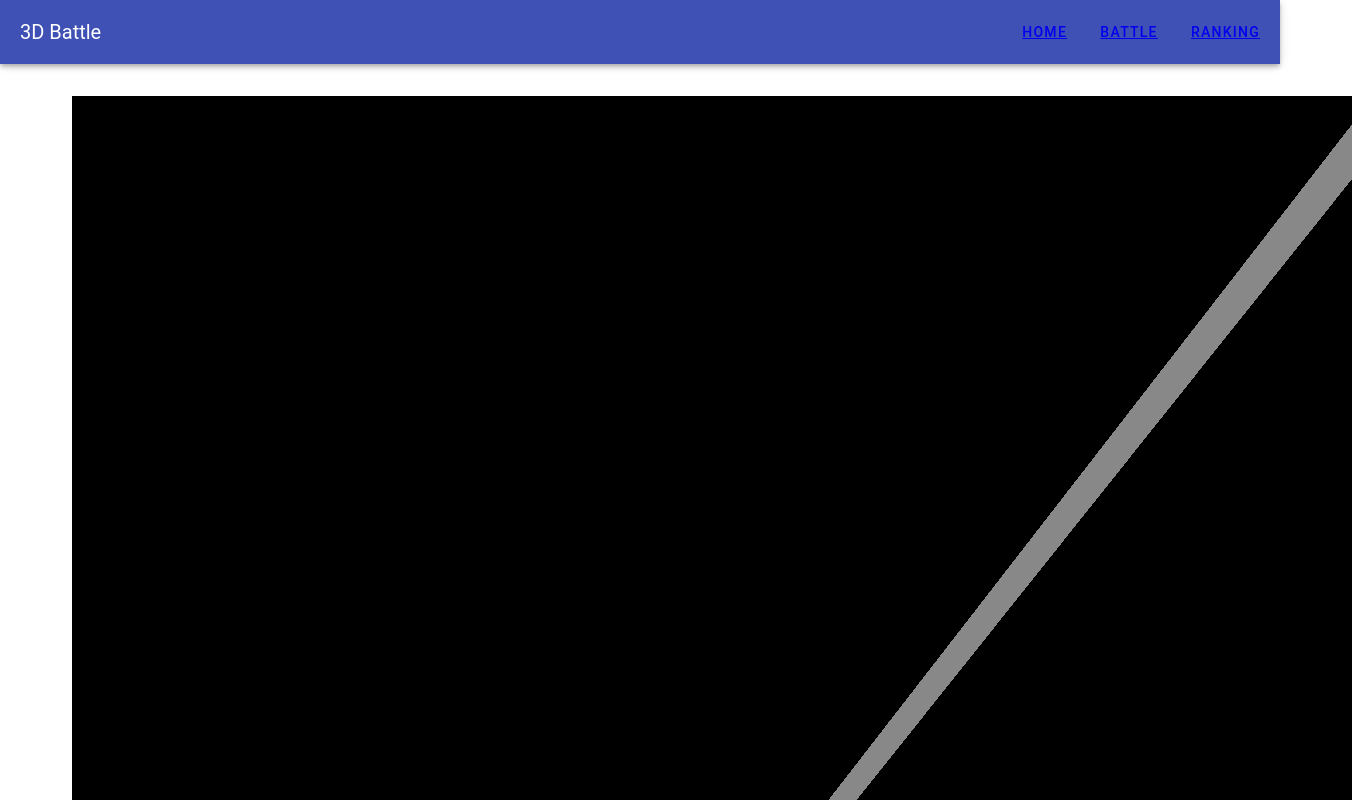
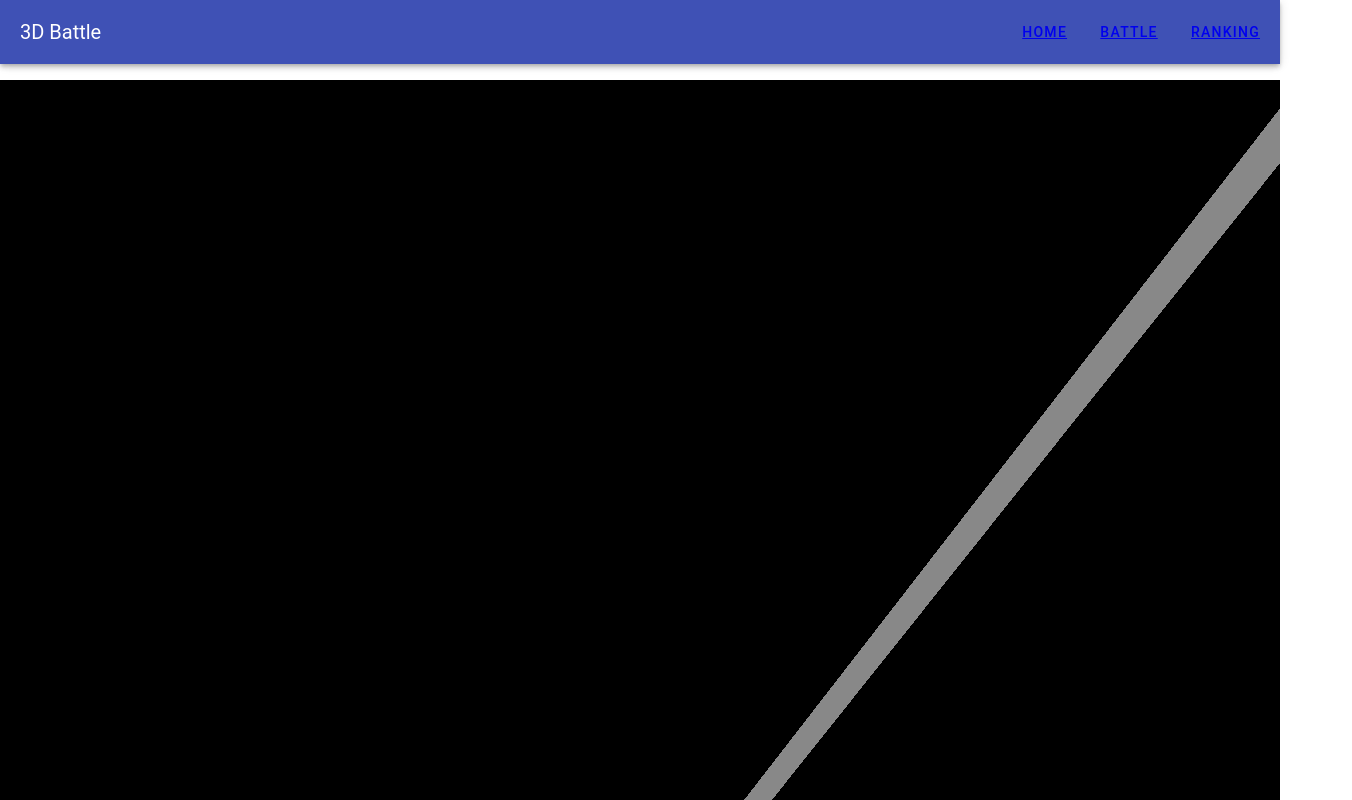
Before and after one commit to tsujitakaa117/3d-battle, a Vue app: page / in a window 1280 px wide. Both pictures are taken after a click on the button "BATTLE". Shown: the top 800 px of the page, 1352 px wide, since content can reach past the window. Built offline with nearby package versions, Linux system fonts and the light colour scheme.

Commit message:
レスポンシブ〜〜

```diff
--- a/src/views/BattleScene.vue
+++ b/src/views/BattleScene.vue
@@ -1,10 +1,8 @@
 <template>
     <v-app>
-      <v-container fluid>
         <div class="three-container">
           <canvas id="three-canvas"></canvas>
         </div>
-      </v-container>
     </v-app>
   </template>
 
@@ -12,7 +10,7 @@
   import * as THREE from 'three';
 
   export default {
-    name: 'App',
+    name: 'BattleScene',
     mounted() {
     this.initThree();
   },
@@ -86,8 +84,8 @@
         document.addEventListener('keydown', (event) => {
             if(event.key === 'r') {
                 camera.position.x = 0;
-                camera.position.y = 5;
-                camera.position.z = 5;
+                camera.position.y = 10;
+                camera.position.z = 10;
 
             }
         });
@@ -105,7 +103,7 @@
     display: flex;
     justify-content: center;
     align-items: center;
-    width: 100vw;
+    width: 100%;
     height: 100vh;
   }
 
```
Also changed, not shown: 7 other files (tests, documents, lock files or other folders).
